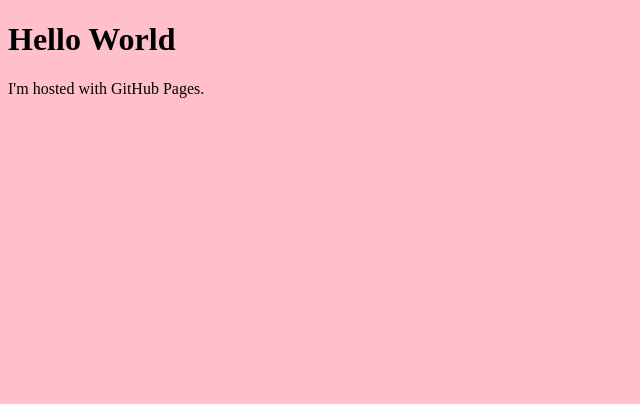
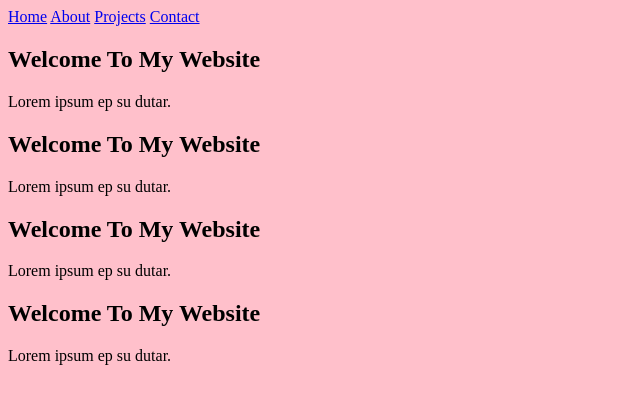
Before and after one commit to emmahbdn/emmahbdn.github.io, a plain HTML site: page index.html in a window 1280 px wide. Shown: the whole page, without its empty margins (0-640 px from the left). Drawn offline with Linux system fonts and the light colour scheme.

Commit message:
Update index.html

```diff
--- a/index.html
+++ b/index.html
@@ -5,11 +5,40 @@
 	<link rel="stylesheet" type="text/css" href="css/main.css">
 
 </head>
-<html>
 
-	<body>
-		<h1>Hello World</h1>
-		<p>I'm hosted with GitHub Pages.</p>
-	</body>
+<body>
+
+	<div id="navbar">
+
+		<a href="#home">Home</a>
+		<a href="#about">About</a>
+		<a href="#projects">Projects</a>
+		<a href="#contact">Contact</a>
+
+	</div>
+
+	<section id="home">
+		<h1>Welcome To My Website</h1>
+		<p>Lorem ipsum ep su dutar.</p>
+	</section>
+
+	<section id="about">
+		<h1>Welcome To My Website</h1>
+		<p>Lorem ipsum ep su dutar.</p>
+	</section>
+
+	<section id="projects">
+		<h1>Welcome To My Website</h1>
+		<p>Lorem ipsum ep su dutar.</p>
+	</section>
+
+	<section id="contact">
+		<h1>Welcome To My Website</h1>
+		<p>Lorem ipsum ep su dutar.</p>
+	</section>
+
+
+
+</body>
 
 </html>
```
